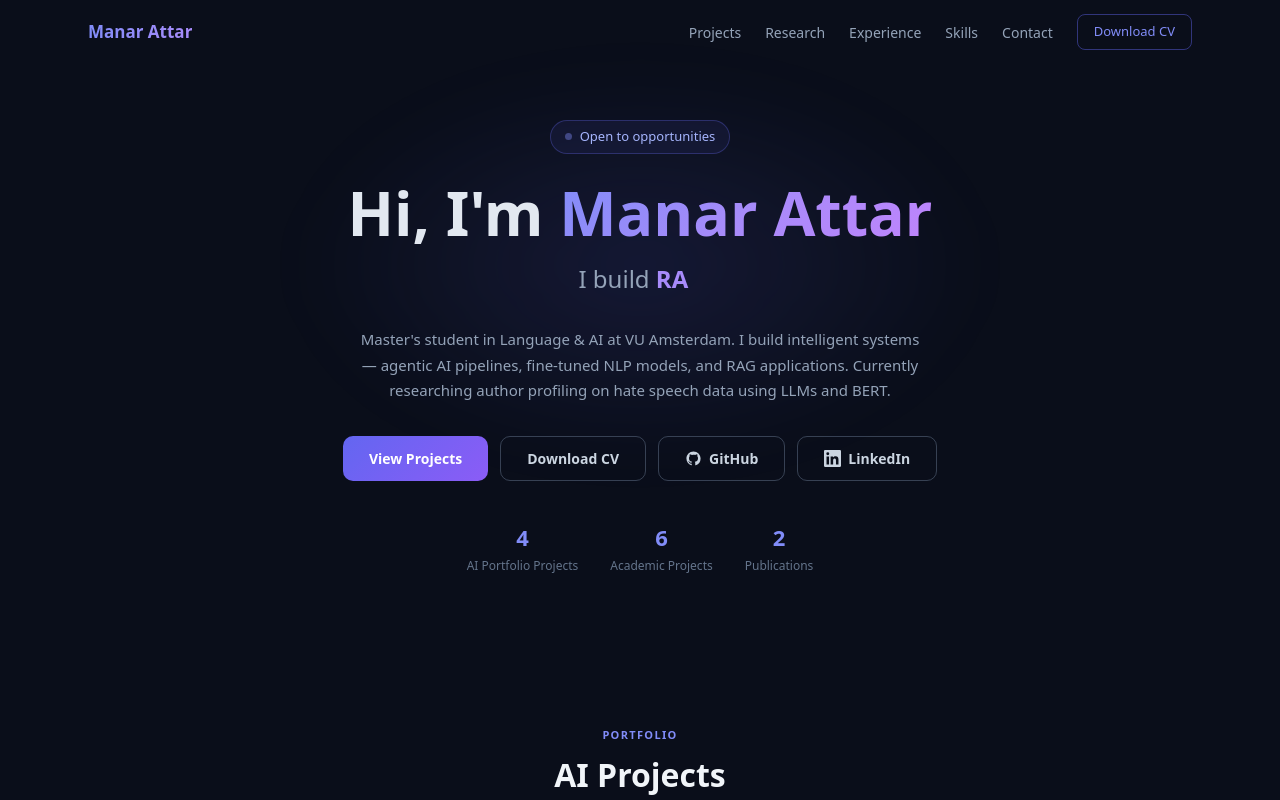
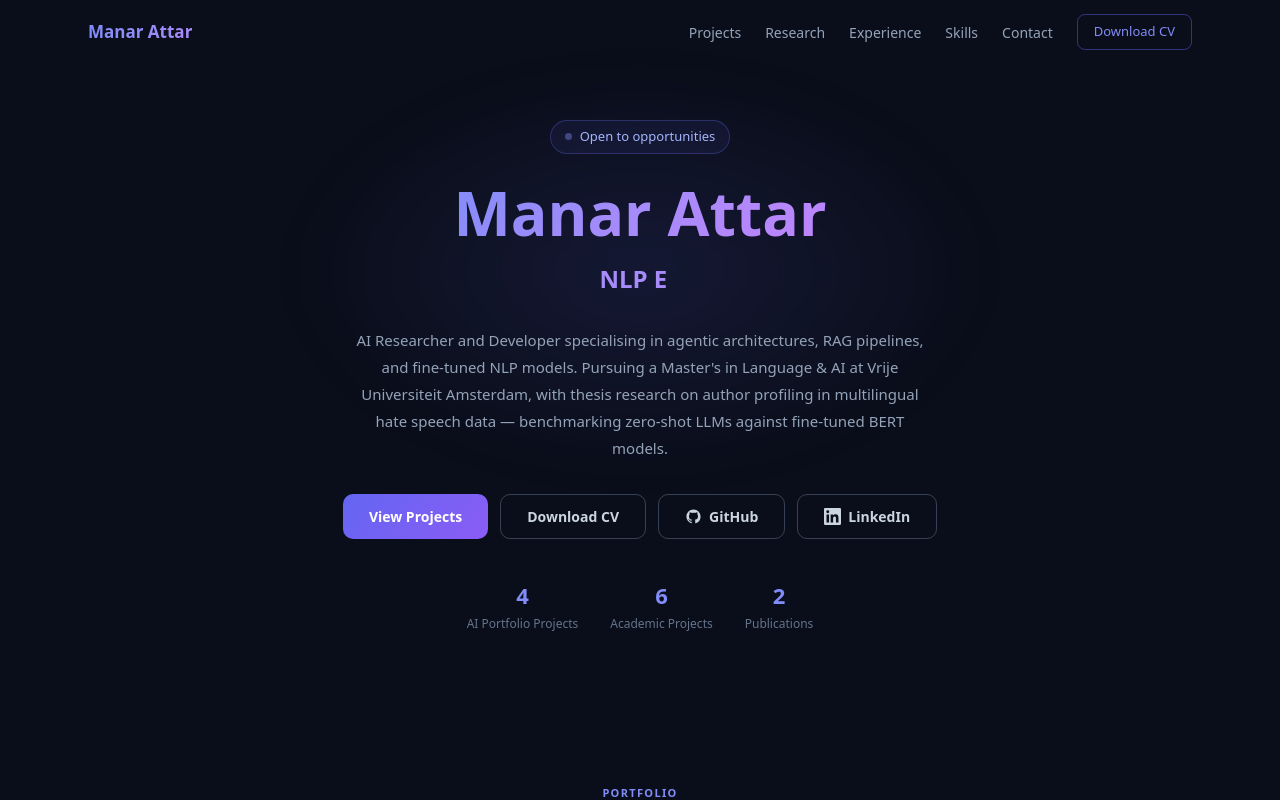
Before and after one commit to manarattar/portfolio, a React (Vite) app: page / in a window 1280 px wide. Shown: the top 800 px of the page. Built offline with nearby package versions, Linux system fonts and the light colour scheme.

Commit message:
Professional hero text + typewriter cycles through roles

```diff
--- a/src/App.jsx
+++ b/src/App.jsx
@@ -181,7 +181,7 @@ const CARD = { background: 'rgba(255,255,255,.03)', border: '1px solid rgba(255,
 export default function App() {
   const [open, setOpen] = useState(false)
   const [scrolled, setScrolled] = useState(false)
-  const typedText = useTypewriter(['Agentic AI Pipelines', 'RAG Applications', 'Fine-tuned NLP Models', 'Multi-Agent Systems', 'LLM Applications'])
+  const typedText = useTypewriter(['AI Researcher', 'NLP Engineer', 'Agentic Systems Developer', 'LLM Specialist', 'RAG Architect'])
 
   useEffect(() => {
     const fn = () => setScrolled(window.scrollY > 30)
@@ -241,21 +241,18 @@ export default function App() {
             Open to opportunities
           </div>
           <h1 style={{ fontWeight: 800, lineHeight: 1.15, margin: '0 0 14px', fontSize: 'clamp(2.1rem,5vw,3.8rem)' }}>
-            Hi, I'm{' '}
             <span style={{ background: 'linear-gradient(135deg,#818cf8,#a78bfa,#c084fc)', WebkitBackgroundClip: 'text', WebkitTextFillColor: 'transparent' }}>
               Manar Attar
             </span>
           </h1>
-          <p style={{ fontSize: 'clamp(1.1rem,2.5vw,1.5rem)', color: '#94a3b8', fontWeight: 300, margin: '0 0 18px', minHeight: '2em' }}>
-            I build{' '}
-            <span style={{ color: '#a78bfa', fontWeight: 600 }}>
-              {typedText}<span className="cursor">|</span>
-            </span>
+          <p style={{ fontSize: 'clamp(1.1rem,2.5vw,1.5rem)', color: '#a78bfa', fontWeight: 600, margin: '0 0 18px', minHeight: '2em' }}>
+            {typedText}<span className="cursor">|</span>
           </p>
-          <p style={{ maxWidth: 560, margin: '0 auto 32px', color: '#94a3b8', lineHeight: 1.7, fontSize: 15 }}>
-            Master's student in Language & AI at VU Amsterdam. I build intelligent systems —
-            agentic AI pipelines, fine-tuned NLP models, and RAG applications.
-            Currently researching author profiling on hate speech data using LLMs and BERT.
+          <p style={{ maxWidth: 580, margin: '0 auto 32px', color: '#94a3b8', lineHeight: 1.8, fontSize: 15 }}>
+            AI Researcher and Developer specialising in agentic architectures, RAG pipelines,
+            and fine-tuned NLP models. Pursuing a Master's in Language &amp; AI at Vrije Universiteit
+            Amsterdam, with thesis research on author profiling in multilingual hate speech data —
+            benchmarking zero-shot LLMs against fine-tuned BERT models.
           </p>
           <div style={{ display: 'flex', flexWrap: 'wrap', justifyContent: 'center', gap: 12, marginBottom: 40 }}>
             <button onClick={() => go('projects')} style={{ padding: '11px 26px', borderRadius: 10, border: 'none', background: 'linear-gradient(135deg,#6366f1,#8b5cf6)', color: '#fff', fontWeight: 600, fontSize: 14, cursor: 'pointer' }}>
```
